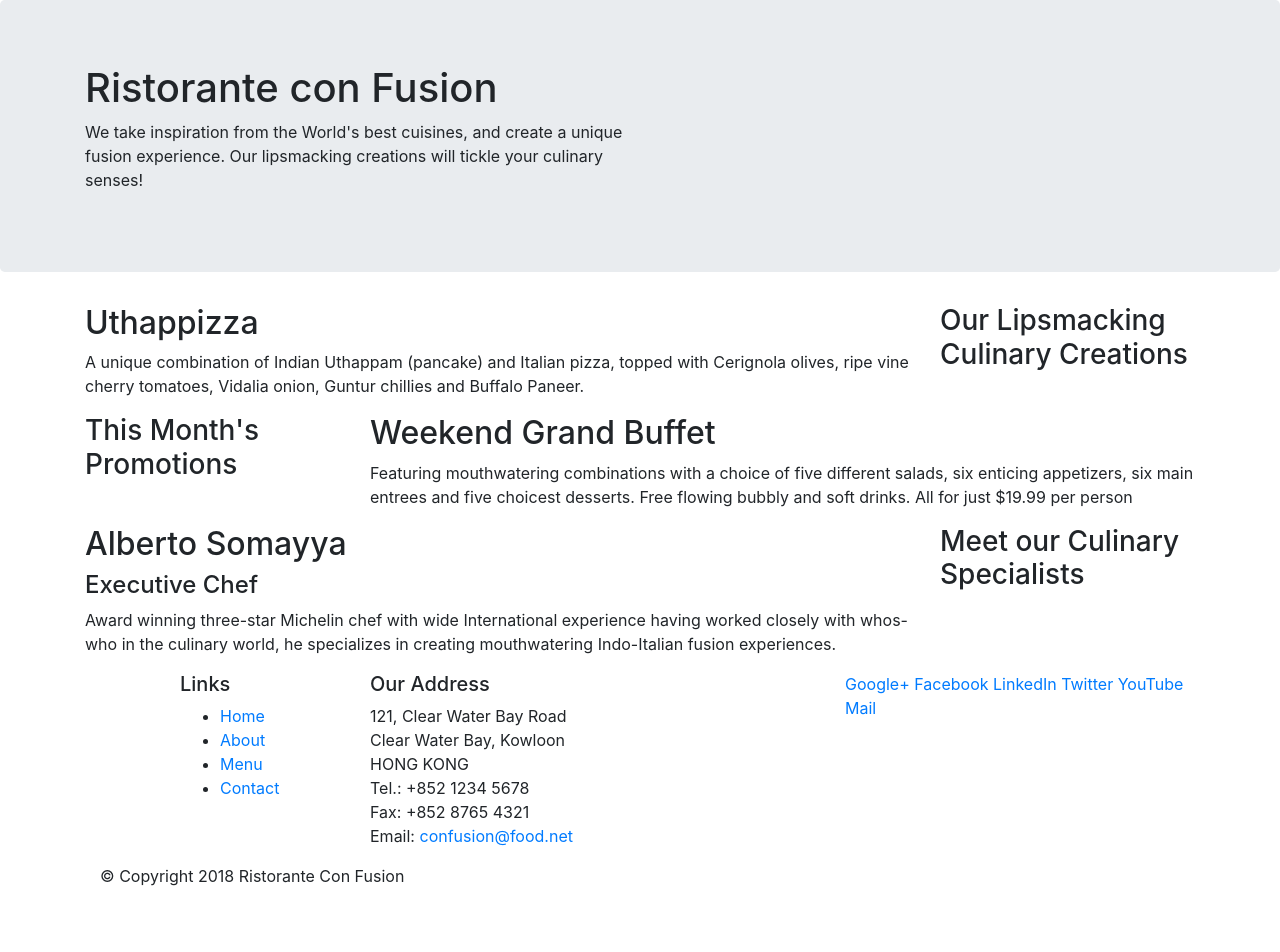
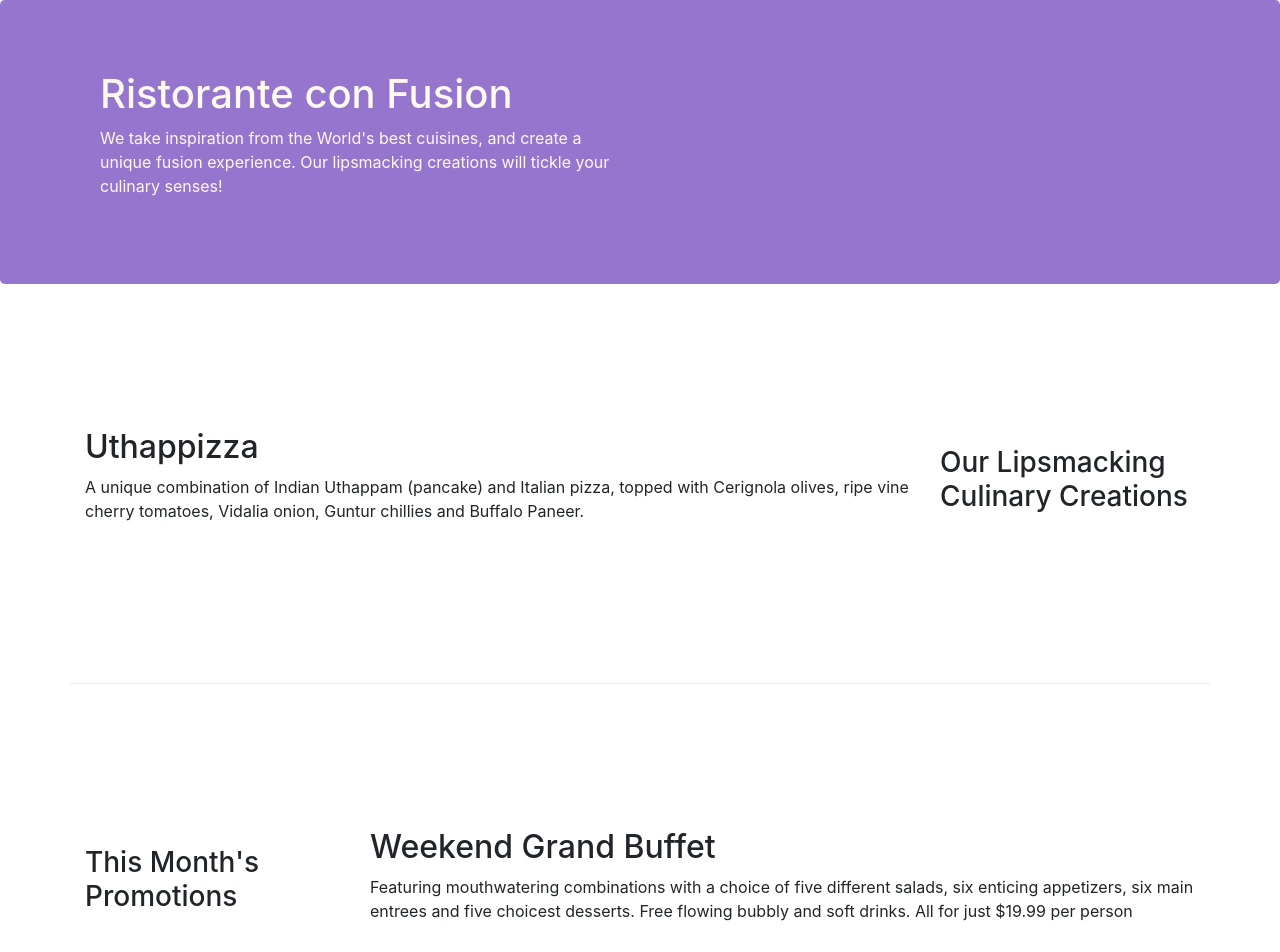
Before and after one commit to ianisbl/conFusion, a website: page index.html in a window 1280 px wide. Shown: the top 952 px of the page. Before the commit the page ends 904 px from the top, so only its background shows below. Drawn offline with nearby package versions, Linux system fonts and the light colour scheme.

Commit message:
Bootstrap Grid Part 2

```diff
--- /dev/null
+++ b/css/styles.css
@@ -0,0 +1,30 @@
+.row-header {
+	margin: 0px auto;
+	padding: 0px;
+}
+
+.row-content {
+	margin: 0ppx auto;
+	padding: 50px 0px 50px 0px;
+	border-bottom: 1px ridge;
+	min-height: 400px;
+}
+
+.footer {
+	background-color: #D1C4E9;
+	margin: 0px auto;
+	padding: 20px 0px 20px 0px;
+}
+
+.jumbotron {
+	padding: 70px 30px 70px 30px;
+	margin: 0px auto;
+	background: #9575CD;
+	color: floralwhite;
+}
+
+address{
+	font-size: 80%;
+	margin: 0px;
+	color:#0f0f0f;
+}
--- a/index.html
+++ b/index.html
@@ -9,6 +9,7 @@
 
     <!-- Bootstrap CSS -->
     <link rel="stylesheet" href="node_modules/bootstrap/dist/css/bootstrap.min.css">
+    <link href="css/styles.css" rel="stylesheet">
     <title>Ristorante Con Fusion</title>
 </head>
 
@@ -16,7 +17,7 @@
 
     <header class="jumbotron">
         <div class="container">
-            <div class="row">
+            <div class="row row-header">
                 <div class="col-12 col-sm-6">
                     <h1>Ristorante con Fusion</h1>
                     <p>We take inspiration from the World's best cuisines, and create a unique fusion experience. Our lipsmacking creations will tickle your culinary senses!</p>
@@ -28,7 +29,7 @@
     </header>
 
     <div class="container">
-        <div class="row">
+        <div class="row row-content align-items-center">
             <div class="col-12 col-sm-4 order-sm-last col-md-3">
                 <h3>Our Lipsmacking Culinary Creations</h3>
             </div>
@@ -39,7 +40,7 @@
         </div>
 
 
-        <div class="row">
+        <div class="row row-content align-items-center">
             <div class="col-12 col-sm-4 col-md-3">
                 <h3>This Month's Promotions</h3>
             </div>
@@ -49,7 +50,7 @@
             </div>
         </div>
 
-        <div class="row">
+        <div class="row row-content align-items-center">
             <div class="col-12 col-sm-4 order-sm-last col-md-3">
                 <h3>Meet our Culinary Specialists</h3>
             </div>
@@ -61,12 +62,12 @@
         </div>
     </div>
 
-    <footer>
+    <footer class="footer">
         <div class="container">
             <div class="row">
                 <div class="col-4 offset-1 col-sm-2">
                     <h5>Links</h5>
-                    <ul>
+                    <ul class="list-unstyled">
                         <li><a href="#">Home</a></li>
                         <li><a href="#">About</a></li>
                         <li><a href="#">Menu</a></li>
@@ -84,8 +85,8 @@
 		              Email: <a href="mailto:confusion@food.net">confusion@food.net</a>
 		           </address>
                 </div>
-                <div class="col-12 col-sm-4">
-                    <div>
+                <div class="col-12 col-sm-4 align-self-center">
+                    <div class="text-center">
                         <a href="http://google.com/+">Google+</a>
                         <a href="http://www.facebook.com/profile.php?id=">Facebook</a>
                         <a href="http://www.linkedin.com/in/">LinkedIn</a>
@@ -95,8 +96,8 @@
                     </div>
                 </div>
            </div>
-           <div class="col-auto">
-                <div>
+           <div class="row justify-content-center">
+                <div class="col-auto">
                     <p>© Copyright 2018 Ristorante Con Fusion</p>
                 </div>
            </div>
```
